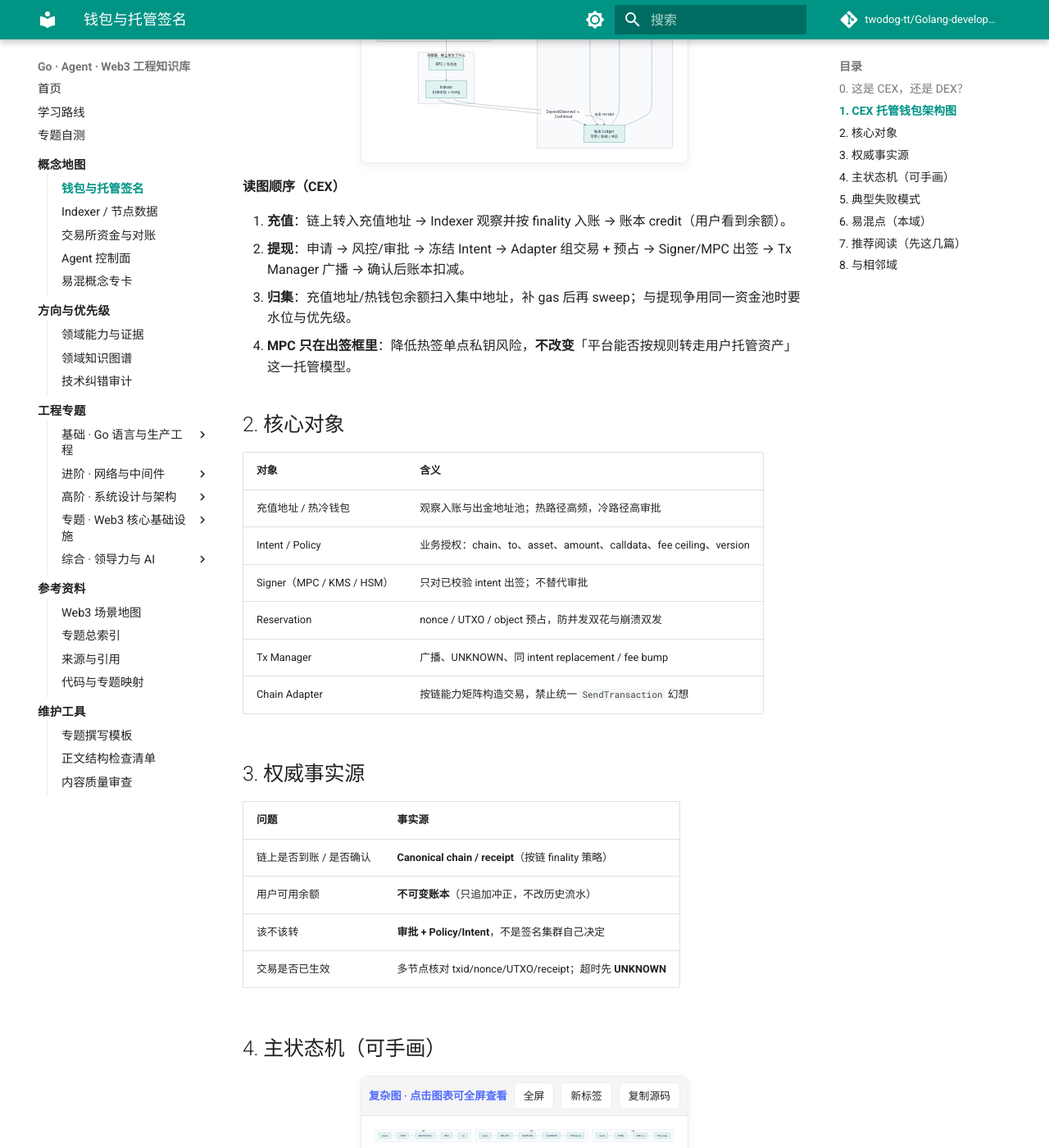
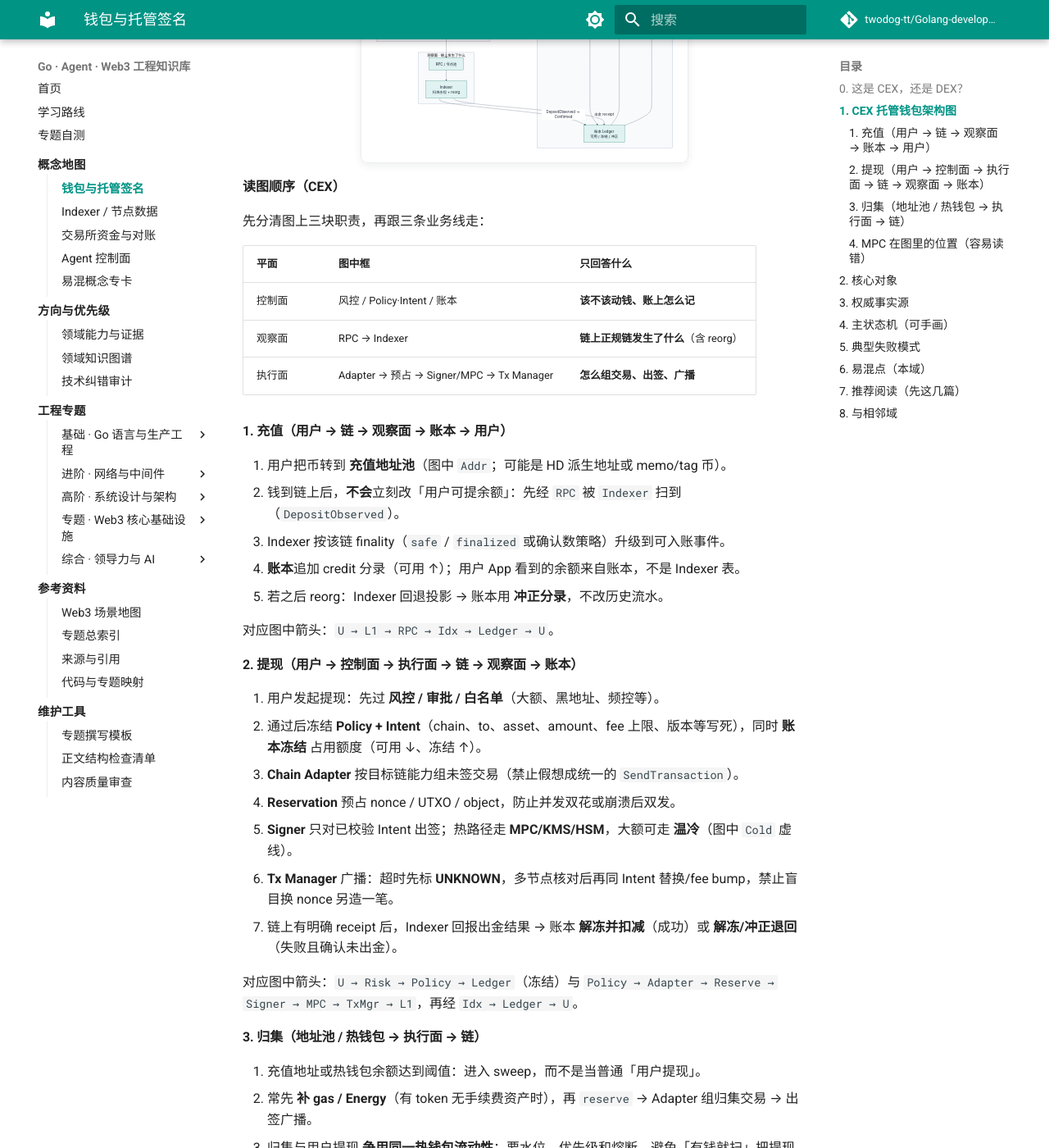
Before and after one commit to twodog-tt/Golang-development-manual, an MkDocs documentation site: the page built from docs/maps/wallet-custody.md, in a window 1280 px wide and 1400 px high, scrolled down 1228 px. Shown: the whole window at 82% size. Built offline with MkDocs 1.6.1 and Material for MkDocs 9.7.7, drawn with Linux system fonts in a browser that asks for light colours; comment, search, counter and statistics services are not loaded; some of the changed text lies outside the part shown.

Commit message:
Expand CEX read-order walkthrough on wallet-custody map.
Tie deposit, withdraw, sweep, and MPC steps to the diagram planes
so the control/observe/execute boundaries are easier to follow.

Co-authored-by: Cursor <cursoragent@cursor.com>

```diff
--- a/docs/maps/wallet-custody.md
+++ b/docs/maps/wallet-custody.md
@@ -73,10 +73,52 @@ flowchart TB
 
 **读图顺序（CEX）**
 
-1. **充值**：链上转入充值地址 → Indexer 观察并按 finality 入账 → 账本 credit（用户看到余额）。
-2. **提现**：申请 → 风控/审批 → 冻结 Intent → Adapter 组交易 + 预占 → Signer/MPC 出签 → Tx Manager 广播 → 确认后账本扣减。
-3. **归集**：充值地址/热钱包余额扫入集中地址，补 gas 后再 sweep；与提现争用同一资金池时要水位与优先级。
-4. **MPC 只在出签框里**：降低热签单点私钥风险，**不改变**「平台能否按规则转走用户托管资产」这一托管模型。
+先分清图上三块职责，再跟三条业务线走：
+
+| 平面 | 图中框 | 只回答什么 |
+|------|--------|------------|
+| 控制面 | 风控 / Policy·Intent / 账本 | **该不该动钱、账上怎么记** |
+| 观察面 | RPC → Indexer | **链上正规链发生了什么**（含 reorg） |
+| 执行面 | Adapter → 预占 → Signer/MPC → Tx Manager | **怎么组交易、出签、广播** |
+
+#### 1. 充值（用户 → 链 → 观察面 → 账本 → 用户）
+
+1. 用户把币转到 **充值地址池**（图中 `Addr`；可能是 HD 派生地址或 memo/tag 币）。
+2. 钱到链上后，**不会**立刻改「用户可提余额」：先经 `RPC` 被 `Indexer` 扫到（`DepositObserved`）。
+3. Indexer 按该链 finality（`safe` / `finalized` 或确认数策略）升级到可入账事件。
+4. **账本**追加 credit 分录（可用 ↑）；用户 App 看到的余额来自账本，不是 Indexer 表。
+5. 若之后 reorg：Indexer 回退投影 → 账本用 **冲正分录**，不改历史流水。
+
+对应图中箭头：`U → L1 → RPC → Idx → Ledger → U`。
+
+#### 2. 提现（用户 → 控制面 → 执行面 → 链 → 观察面 → 账本）
+
+1. 用户发起提现：先过 **风控 / 审批 / 白名单**（大额、黑地址、频控等）。
+2. 通过后冻结 **Policy + Intent**（chain、to、asset、amount、fee 上限、版本等写死），同时 **账本冻结** 占用额度（可用 ↓、冻结 ↑）。
+3. **Chain Adapter** 按目标链能力组未签交易（禁止假想成统一的 `SendTransaction`）。
+4. **Reservation** 预占 nonce / UTXO / object，防止并发双花或崩溃后双发。
+5. **Signer** 只对已校验 Intent 出签；热路径走 **MPC/KMS/HSM**，大额可走 **温冷**（图中 `Cold` 虚线）。
+6. **Tx Manager** 广播：超时先标 **UNKNOWN**，多节点核对后再同 Intent 替换/fee bump，禁止盲目换 nonce 另造一笔。
+7. 链上有明确 receipt 后，Indexer 回报出金结果 → 账本 **解冻并扣减**（成功）或 **解冻/冲正退回**（失败且确认未出金）。
+
+对应图中箭头：`U → Risk → Policy → Ledger`（冻结）与 `Policy → Adapter → Reserve → Signer → MPC → TxMgr → L1`，再经 `Idx → Ledger → U`。
+
+#### 3. 归集（地址池 / 热钱包 → 执行面 → 链）
+
+1. 充值地址或热钱包余额达到阈值：进入 sweep，而不是当普通「用户提现」。
+2. 常先 **补 gas / Energy**（有 token 无手续费资产时），再 `reserve` → Adapter 组归集交易 → 出签广播。
+3. 归集与用户提现 **争用同一热钱包流动性**：要水位、优先级和熔断，避免「有钱就扫」把提现扫干。
+4. 归集结果仍要对账（地址余额 ↔ 账本/托管总览），失败按 Intent 重试，不另开无关新单。
+
+对应图中虚线/实线：`Addr -.-> Hot -->|sweep| Adapter`（之后与提现共用预占与出签链路）。
+
+#### 4. MPC 在图里的位置（容易读错）
+
+- MPC/KMS/HSM 只在 **执行面出签框**：解决「热签不要单点私钥」。
+- **不**替代风控、Intent、账本；也 **不**把 CEX 变成「用户自持密钥的去中心化钱包」。
+- 托管模型仍然是：平台按规则可以转走用户托管资产（受审批与额度约束）；MPC 只改变签名怎么凑出来。
+
+读完全图后自检：能否指着三个平面说出「充值为何先观察再入账」「提现为何先冻 Intent 再出签」「归集为何不是普通提现」。
 
 ## 2. 核心对象
 
```
